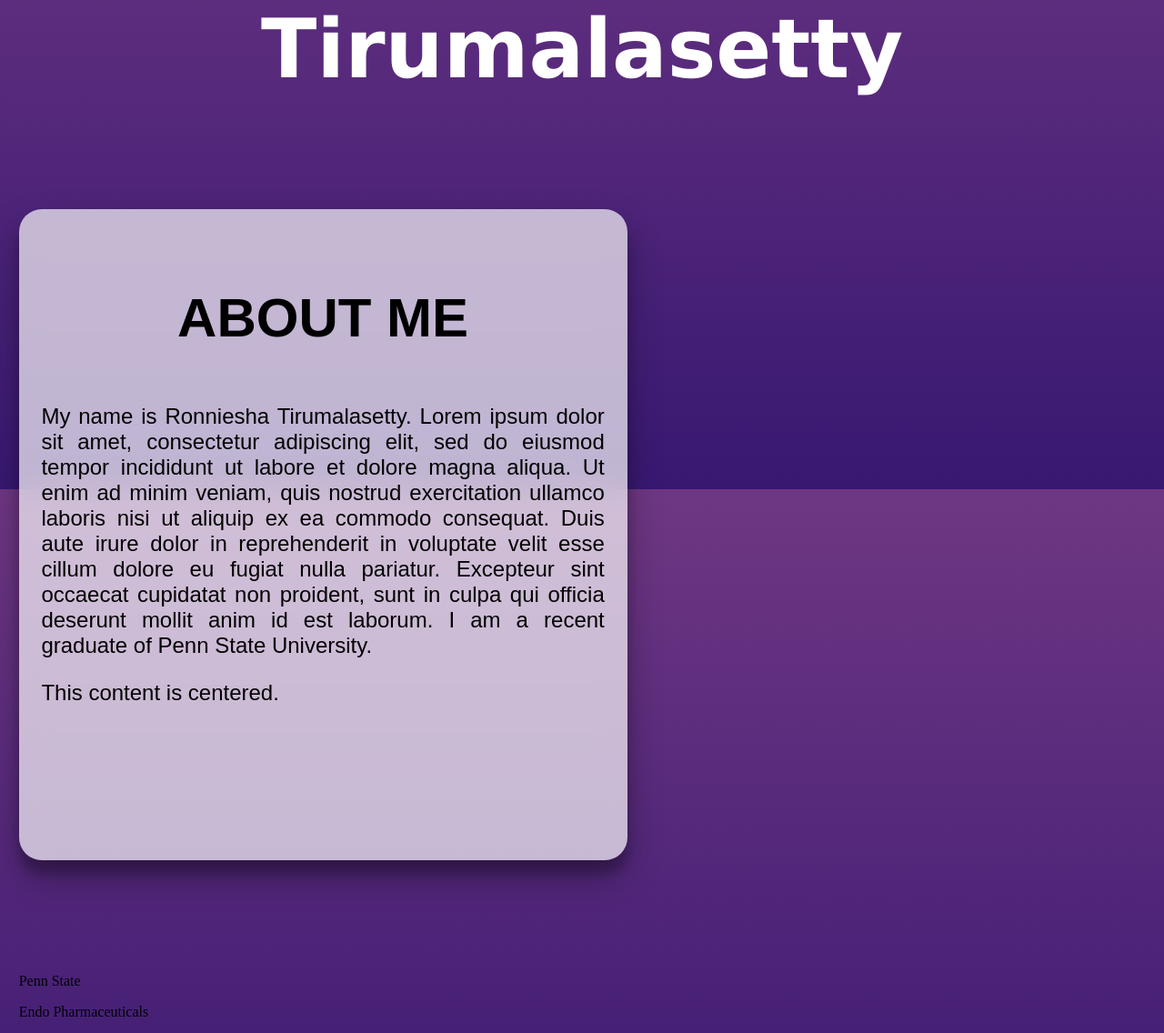
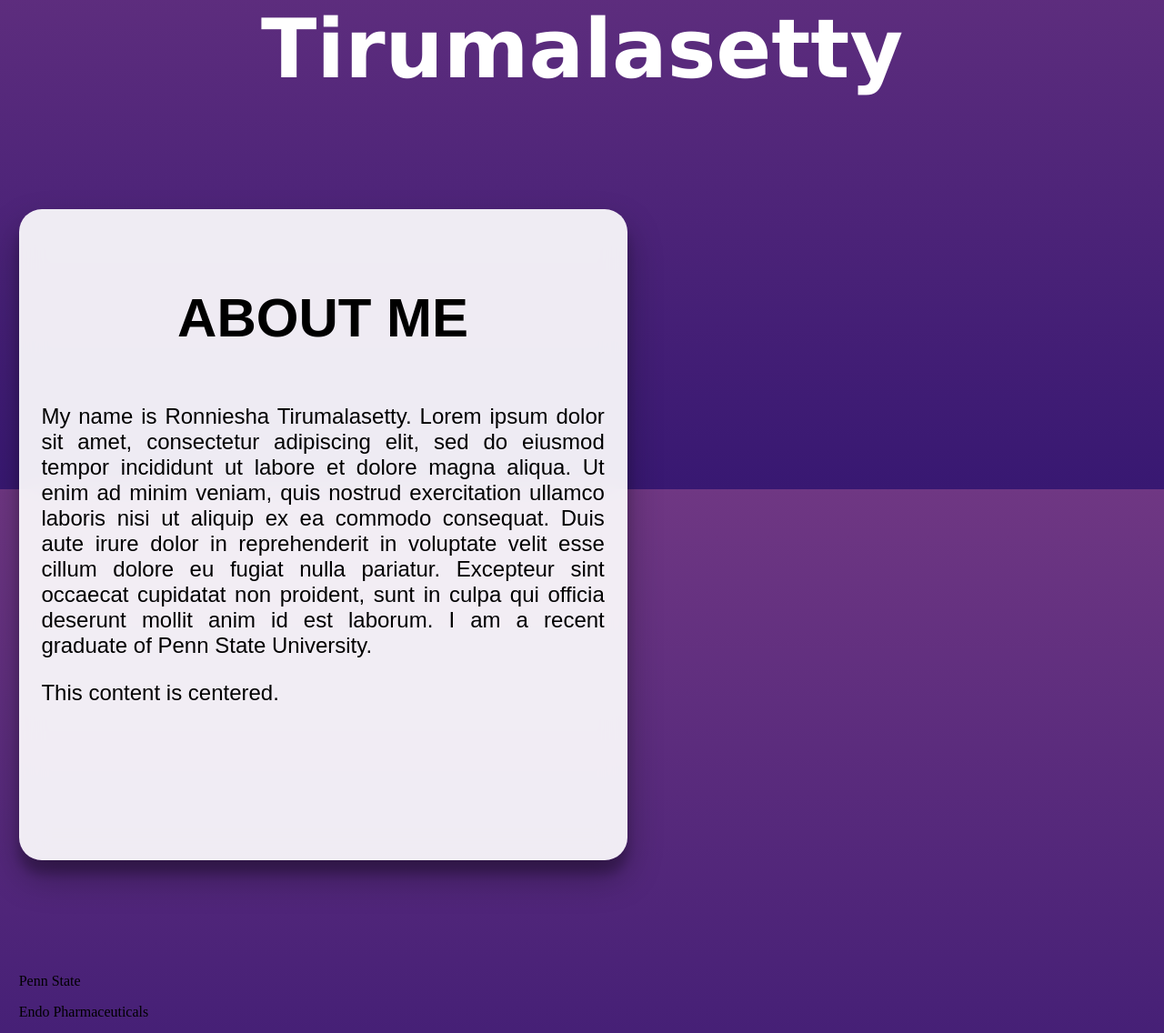
Before and after one commit to macr0nnie/FlaskFirstProject, a Flask app: page / in a window 1280 px wide. Shown: the part 262-1398 px from the top of the page at 91% size. Run offline with Flask 3, Linux system fonts and the light colour scheme.

Commit message:
Update style.css

```diff
--- a/static/style.css
+++ b/static/style.css
@@ -55,7 +55,7 @@ ul {
   margin-top: 10%;
   box-shadow: 0 19px 38px rgba(0, 0, 0, 0.3), 0 15px 12px rgba(0, 0, 0, 0.22);
   font-family: Arial, Helvetica, sans-serif;
-  background-color: #ffffffad;
+  background-color: #ffffffe9;
   backdrop-filter: blur(15px);
 }
 
@@ -86,7 +86,7 @@ li a {
 
 }
 li a:hover {
-  background-color: #dfd7e9;
+  background-color: #ab94c7;
   color: rgb(9, 1, 1);
   border: 2px solid rgba(0, 0, 0, 0.6);
   border-radius: 6px 6px 6px 6px;
```
